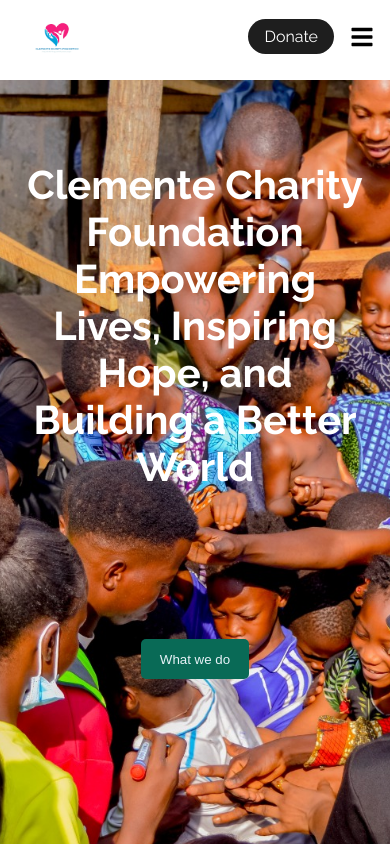
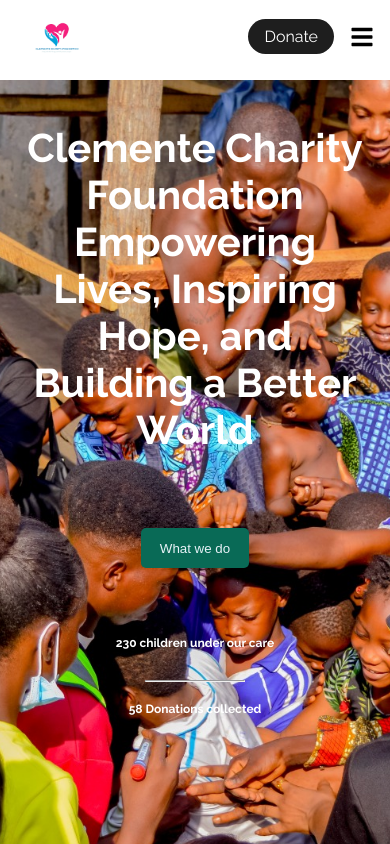
Before and after one commit to JaypeeLan/clemente-charity, a Next.js app: page / in a window 390 px wide. Shown: the top 844 px of the page. Built offline with nearby package versions, Linux system fonts and the light colour scheme.

Commit message:
home details and contact update for both web&mobile query

```diff
--- a/pages/(site)/home.scss
+++ b/pages/(site)/home.scss
@@ -28,8 +28,46 @@
     h1{
       font-size: 40px;
     }
-    // .bn{
-    //   margin-bottom: 90px;
-    // }
   }
 }
+
+.grid-3{
+  padding: 0;
+    width: 100%;
+    display: flex;
+    flex-wrap: wrap;
+    justify-content: space-around;
+    margin: auto;
+    margin-top: 3rem;
+    p{
+      color: #fff;
+      font-weight: bold;
+    }
+  }
+  .grid-itms.mb{
+    margin-bottom: 0;
+    margin-top: 10px;
+    flex-basis: 48%;
+  }
+  .grid-itms{
+    flex-basis: 24%;
+    text-align: start;
+    border-radius: 7px;
+    // margin-bottom: 1px;
+    color: #fff;
+    position: relative;
+  }
+
+ .grid-3 {
+    @include respond(phone){
+      .grid-itms{
+        flex-basis: 80%;
+        text-align: center;
+        margin-bottom: 20px;
+        hr{
+          max-width: 100px;
+          margin: 0 auto;
+        }
+      }
+    }
+  }
--- a/pages/(site)/index.tsx
+++ b/pages/(site)/index.tsx
@@ -17,6 +17,11 @@
           <Link href="/media">
             <Buttons className="secondary mv">What we do</Buttons>
           </Link>
+          <div className="grid-3">
+        <div className="grid-itms"><p>230 children under our care</p></div>
+        <div className="grid-itms mb"><hr /></div>
+        <div className="grid-itms"><p>58 Donations collected</p></div>
+      </div>
         </div>
       </section>
       <About />
--- a/pages/contact/contact.scss
+++ b/pages/contact/contact.scss
@@ -1,5 +1,5 @@
 .contact {
-  padding: 3rem 4rem;
+  // padding: 3rem 4rem;
   background: $bg;
   @include flex-container;
   &-hero {
@@ -59,6 +59,26 @@
   color: #fff;
   // position: relative;
 }
+.nb{
+  padding-left: 4rem;
+}
+.grid2 {
+  padding: 2rem;
+  width: 100%;
+  display: flex;
+  flex-wrap: wrap;
+  justify-content: space-around;
+  margin: auto;
+}
+.grid-items {
+  flex-basis: 48%;
+  text-align: left;
+  border-radius: 7px;
+  margin-bottom: 20px;
+  color: #fff;
+  position: relative;
+}
+
 .contact-section {
   @include respond(phone) {
     .grid4 {
@@ -100,6 +120,13 @@
     max-width: 300px;
     margin: 0 auto;
     padding-top: 20px;
+  }
+}
+.grid2{
+  @include respond(phone) {
+    .grid-items{
+      padding:0;
+    }
   }
 }
 .contact-form__message {
--- a/pages/contact/index.tsx
+++ b/pages/contact/index.tsx
@@ -78,17 +78,16 @@
   return (
     <div className="contact-page">
       <div className="contact">
-        <div className="contact-hero">
-          <>
-            <div className="cont">
-              <h3>CONTACT</h3>
-              <h2>We&#039;d love to hear from you</h2>
+        <div className="grid2">
+            <div className="grid-items">
+              <h4 className="pb-7">CONTACT</h4>
+              <h2 className="pb-7">We&#039;d love to hear from you</h2>
               <p className="rogue">
                 Have any question in mind or want to enquire? Please feel free
                 to contact us through the form or the following details.
               </p>
             </div>
-            <div>
+            <div className="grid-items nb">
               <div>
                 <h4>Let us talk</h4>
                 <p>+447825611810, +2349095347896 </p>
@@ -96,13 +95,13 @@
                 <p>clementecharityfoundation23@gmail.com</p>
               </div>
               {/* ------------------ */}
-              <div>
+              <div className="pt-5">
                 <h4>Headoffice </h4>
                 <p>Flat 3, Jakande Estate, Lagos, Nigeria</p>
               </div>
 
               {/* ------------------ */}
-              <div>
+              <div className="pt-5">
                 <h4>Branch office</h4>
                 <p>
                   67, Yorkshire Road, Mitcham Surrey, CR41PQ, <br />
@@ -110,7 +109,7 @@
                 </p>
               </div>
 
-              <div className="spc">
+              <div className="spc pt-5">
                 <Link
                   id="insta"
                   href="https://instagram.com/clemente_charity_foundation?igshid=MzRlODBiNWFlZA=="
@@ -132,7 +131,6 @@
               </div>
               {/* ------------------- */}
             </div>
-          </>
         </div>
       </div>
 
```
